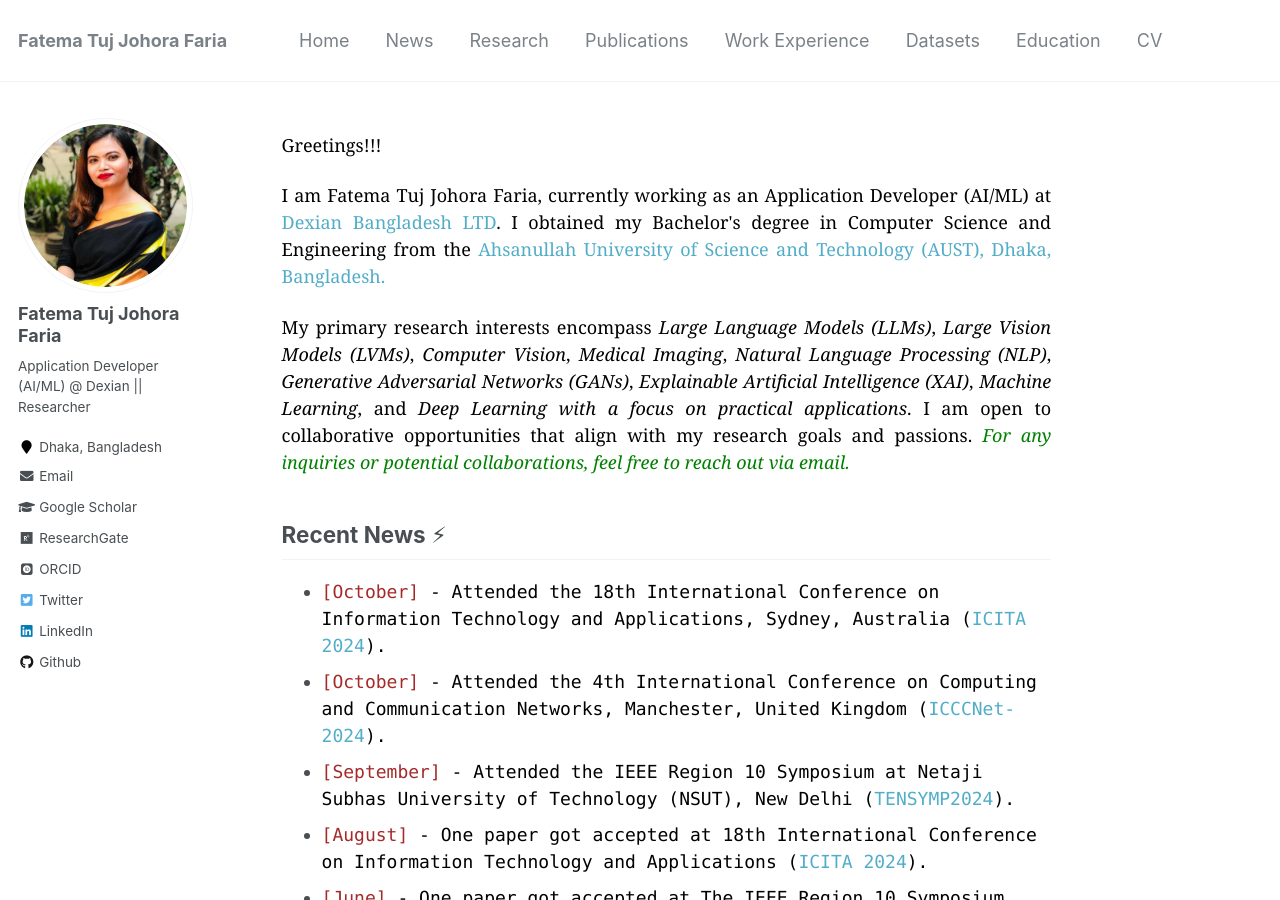
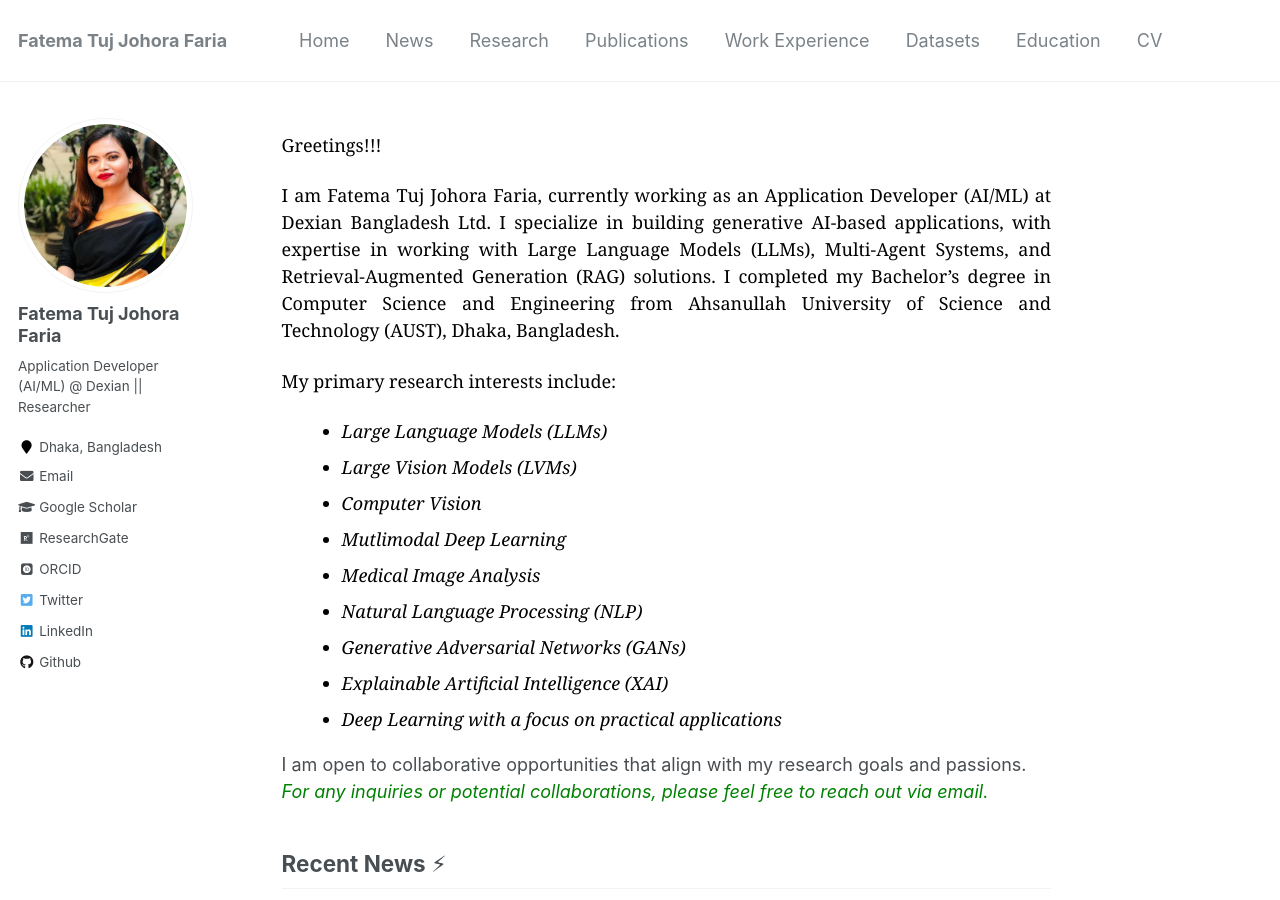
Before and after one commit to fatemafaria142/fatemafaria142.github.io, a Jekyll site: the page built from _pages/about.md, in a window 1280 px wide and 900 px high. Built offline with Jekyll 4.4.1, drawn with Linux system fonts in a browser that asks for light colours; some web fonts are replaced; a script that is not in the unit is left out.

Commit message:
Changed to About

```diff
--- a/_pages/about.md
+++ b/_pages/about.md
@@ -10,15 +10,33 @@ redirect_from:
 
 <span style="color:black; font-family:Georgia">Greetings!!!</span>
 
-
-<p style="text-align:justify; color:black; font-family:Georgia">I am  Fatema Tuj Johora Faria, currently working as an Application Developer (AI/ML) at <a href="https://www.linkedin.com/company/dexiansolutions/">Dexian Bangladesh LTD</a>. I obtained my Bachelor's degree in Computer Science and Engineering from the <a href="https://aust.edu/">Ahsanullah University of Science and Technology (AUST), Dhaka, Bangladesh.</a>
+<p style="text-align:justify; color:black; font-family:Georgia">
+I am Fatema Tuj Johora Faria, currently working as an Application Developer (AI/ML) at
+<a href="https://www.linkedin.com/company/dexiansolutions/" style="color:black;">Dexian Bangladesh Ltd</a>.
+I specialize in building generative AI-based applications, with expertise in working with Large Language Models (LLMs), Multi-Agent Systems, and Retrieval-Augmented Generation (RAG) solutions.
+I completed my Bachelor’s degree in Computer Science and Engineering from
+<a href="https://aust.edu/" style="color:black;">Ahsanullah University of Science and Technology (AUST), Dhaka, Bangladesh</a>.
 </p>
 
 
-<p style="text-align:justify;color:black; font-family:Georgia">
-My primary research interests encompass <em>Large Language Models (LLMs)</em>, <em>Large Vision Models (LVMs)</em>, <em>Computer Vision</em>, <em>Medical Imaging</em>, <em>Natural Language Processing (NLP)</em>, <em>Generative Adversarial Networks (GANs)</em>, <em>Explainable Artificial Intelligence (XAI)</em>, <em>Machine Learning</em>, and <em>Deep Learning with a focus on practical applications</em>. I am open to collaborative opportunities that align with my research goals and passions.
-<span style="color:green;"><em>For any inquiries or potential collaborations, feel free to reach out via email.</em></span>
+
+<p style="text-align:justify; color:black; font-family:Georgia">
+My primary research interests include:
+<ul style="color:black; font-family:Georgia; margin-left: 20px;">
+    <li><em>Large Language Models (LLMs)</em></li>
+    <li><em>Large Vision Models (LVMs)</em></li>
+    <li><em>Computer Vision</em></li>
+    <li><em>Mutlimodal Deep Learning</em></li>
+    <li><em>Medical Image Analysis</em></li>
+    <li><em>Natural Language Processing (NLP)</em></li>
+    <li><em>Generative Adversarial Networks (GANs)</em></li>
+    <li><em>Explainable Artificial Intelligence (XAI)</em></li>
+    <li><em>Deep Learning with a focus on practical applications</em></li>
+</ul>
+I am open to collaborative opportunities that align with my research goals and passions.
+<span style="color:green;"><em>For any inquiries or potential collaborations, please feel free to reach out via email.</em></span>
 </p>
+
 
 ## Recent News ⚡
 + <span style="font-family:Monaco; color:black;"><span style="color:brown">[October]</span> - Attended the 18th International Conference on Information Technology and Applications, Sydney, Australia ([ICITA 2024](https://icita.world/?__im-rgVYHazg=104405410931315538#/)).
```
